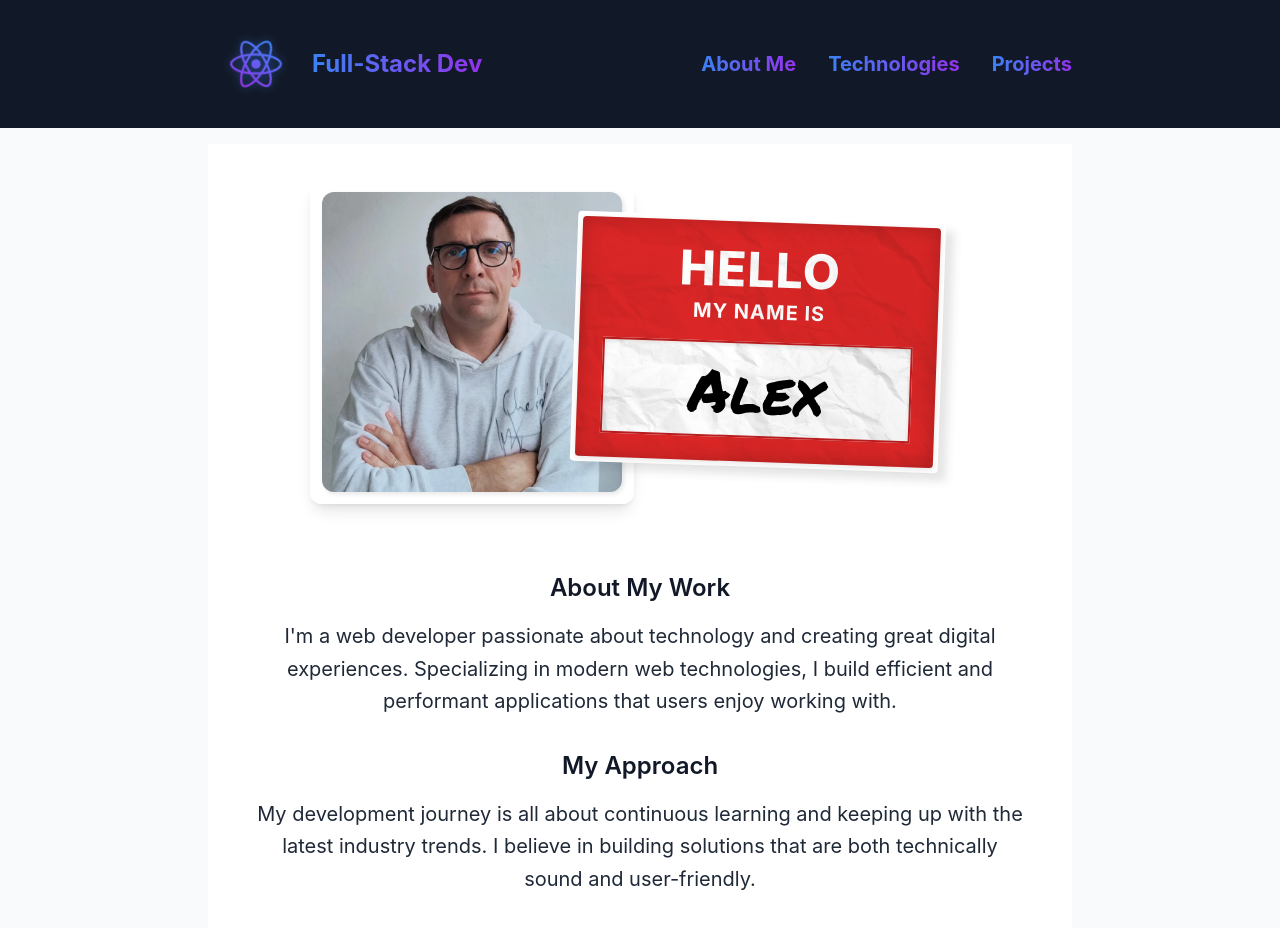
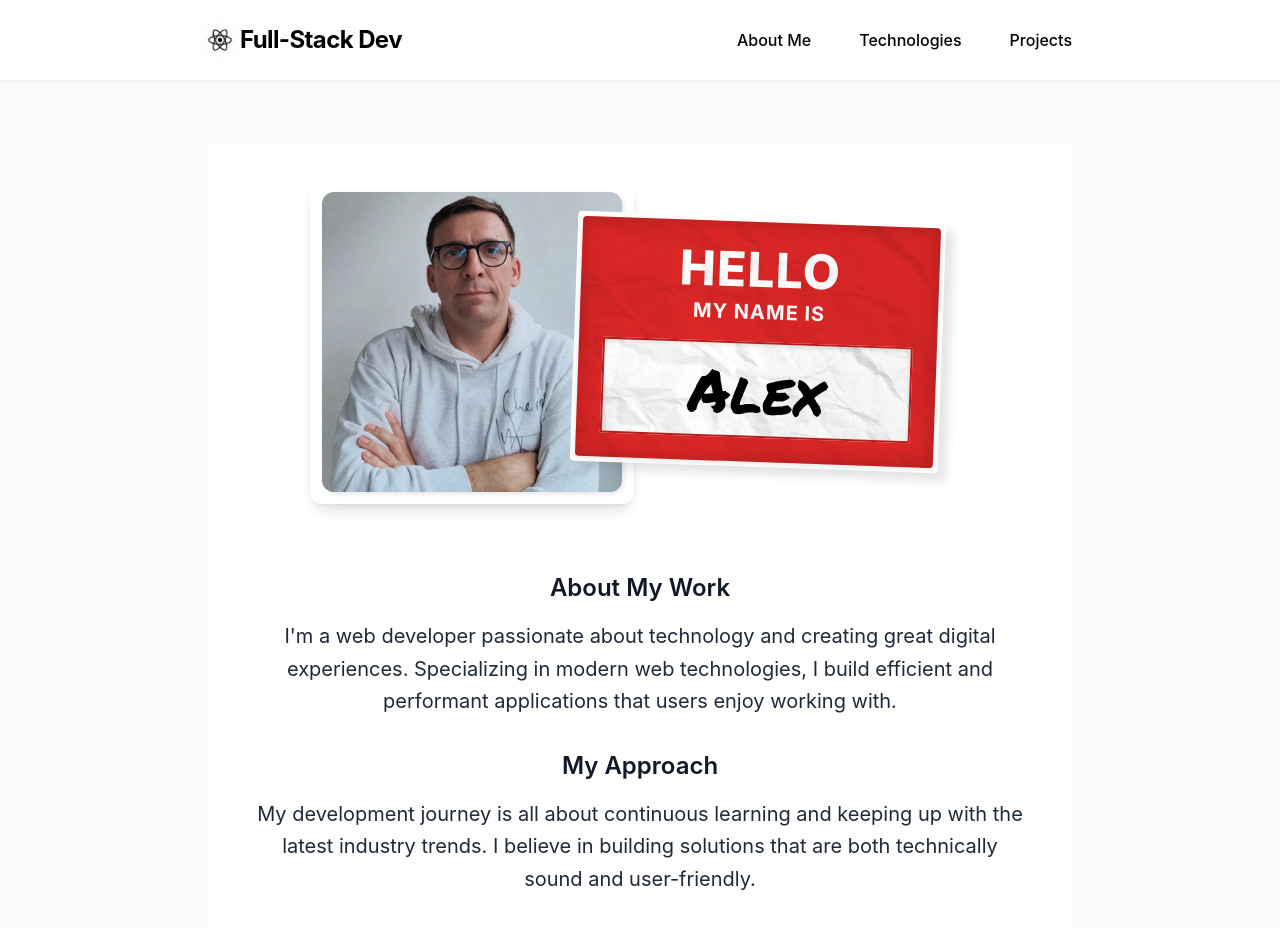
Before and after one commit to olekszij/developer-portfolio, a Next.js app: page / in a window 1280 px wide. Shown: the top 928 px of the page. Built offline with nearby package versions, Linux system fonts and the light colour scheme.

Commit message:
new header

```diff
--- a/src/app/components/Header.tsx
+++ b/src/app/components/Header.tsx
@@ -6,7 +6,7 @@ import { FaReact } from "react-icons/fa";
 
 const Header = () => {
     return (
-        <header className="fixed top-0 left-0 w-full bg-gray-900 text-white py-4 z-[9999]">
+        <header className="fixed top-0 left-0 w-full bg-white text-black py-6 z-[9999] border-b border-gray-100">
             <style jsx global>{`
                 @keyframes spin-slow {
                     from {
@@ -18,24 +18,18 @@ const Header = () => {
                 }
                 .react-icon {
                     animation: spin-slow 20s linear infinite;
-                    filter: drop-shadow(0 0 8px rgba(59, 130, 246, 0.5));
+                    filter: drop-shadow(0 0 8px rgba(0, 0, 0, 0.1));
                 }
             `}</style>
             <div className="container mx-auto px-4 md:px-20 lg:px-40 xl:px-52">
                 <div className="flex items-center justify-between">
-                    <div className="flex items-center space-x-1 md:space-x-2">
-                        <div className="relative" style={{ transform: 'scale(0.55)' }}>
-                            <FaReact className="text-6xl md:text-8xl react-icon" style={{ fill: 'url(#blue-purple-gradient)' }} />
-                            <svg width="0" height="0">
-                                <linearGradient id="blue-purple-gradient" x1="0%" y1="0%" x2="100%" y2="0%">
-                                    <stop stopColor="#3B82F6" offset="0%" />
-                                    <stop stopColor="#9333EA" offset="100%" />
-                                </linearGradient>
-                            </svg>
+                    <div className="flex items-center space-x-1 md:space-x-2 cursor-pointer" onClick={() => window.scrollTo({ top: 0, behavior: 'smooth' })}>
+                        <div className="flex items-center">
+                            <FaReact className="text-xl md:text-2xl react-icon mr-2" style={{ fill: 'black' }} />
+                            <span className="text-xl md:text-2xl font-bold text-black tracking-tight">
+                                Full-Stack Dev
+                            </span>
                         </div>
-                        <span className="text-xl md:text-2xl font-bold bg-gradient-to-r from-blue-500 to-purple-600 text-transparent bg-clip-text">
-                            Full-Stack Dev
-                        </span>
                     </div>
                     <Nav />
                 </div>
--- a/src/app/components/Nav.tsx
+++ b/src/app/components/Nav.tsx
@@ -41,63 +41,60 @@ const Nav = () => {
                 className="md:hidden text-2xl"
             >
                 <div className="relative">
-                    <svg width="0" height="0">
-                        <linearGradient id="hamburger-gradient" x1="0%" y1="0%" x2="100%" y2="0%">
-                            <stop stopColor="#3B82F6" offset="0%" />
-                            <stop stopColor="#9333EA" offset="100%" />
-                        </linearGradient>
-                    </svg>
                     {isOpen ?
-                        <FaTimes size={28} style={{ fill: 'url(#hamburger-gradient)' }} /> :
-                        <FaBars size={28} style={{ fill: 'url(#hamburger-gradient)' }} />
+                        <FaTimes size={28} style={{ fill: 'black' }} /> :
+                        <FaBars size={28} style={{ fill: 'black' }} />
                     }
                 </div>
             </button>
 
             {/* Desktop Navigation */}
-            <nav className="hidden md:flex space-x-8">
+            <nav className="hidden md:flex space-x-12">
                 <button
                     onClick={() => scrollToSection('about-me')}
-                    className="text-xl font-bold bg-gradient-to-r from-blue-500 to-purple-600 text-transparent bg-clip-text transition-all duration-300 hover:scale-110">
+                    className="text-base font-medium text-black transition-all duration-300 relative group">
                     About Me
+                    <span className="absolute bottom-0 left-0 w-0 h-0.5 bg-blue-600 transition-all duration-300 group-hover:w-full"></span>
                 </button>
                 <button
                     onClick={() => scrollToSection('technologies')}
-                    className="text-xl font-bold bg-gradient-to-r from-blue-500 to-purple-600 text-transparent bg-clip-text transition-all duration-300 hover:scale-110">
+                    className="text-base font-medium text-black transition-all duration-300 relative group">
                     Technologies
+                    <span className="absolute bottom-0 left-0 w-0 h-0.5 bg-purple-600 transition-all duration-300 group-hover:w-full"></span>
                 </button>
                 <button
                     onClick={() => scrollToSection('projects')}
-                    className="text-xl font-bold bg-gradient-to-r from-blue-500 to-purple-600 text-transparent bg-clip-text transition-all duration-300 hover:scale-110">
+                    className="text-base font-medium text-black transition-all duration-300 relative group">
                     Projects
+                    <span className="absolute bottom-0 left-0 w-0 h-0.5 bg-green-600 transition-all duration-300 group-hover:w-full"></span>
                 </button>
             </nav>
 
             {/* Mobile Navigation */}
             {isOpen && (
-                <nav className="fixed inset-0 bg-gray-800 z-50 md:hidden">
-                    <div className="absolute top-4 right-4">
+                <nav className="fixed inset-0 bg-white z-50 md:hidden">
+                    <div className="absolute top-6 right-6">
                         <button
                             onClick={() => setIsOpen(false)}
                             className="text-2xl"
                         >
-                            <FaTimes size={28} style={{ fill: 'url(#hamburger-gradient)' }} />
+                            <FaTimes size={28} style={{ fill: 'black' }} />
                         </button>
                     </div>
-                    <div className="flex flex-col items-center justify-center h-full space-y-8">
+                    <div className="flex flex-col items-center justify-center h-full space-y-12">
                         <button
                             onClick={() => scrollToSection('about-me')}
-                            className="text-4xl font-bold bg-gradient-to-r from-blue-500 to-purple-600 text-transparent bg-clip-text transition-all duration-300 hover:scale-110">
+                            className="text-2xl font-medium text-black transition-all duration-300">
                             About Me
                         </button>
                         <button
                             onClick={() => scrollToSection('technologies')}
-                            className="text-4xl font-bold bg-gradient-to-r from-blue-500 to-purple-600 text-transparent bg-clip-text transition-all duration-300 hover:scale-110">
+                            className="text-2xl font-medium text-black transition-all duration-300">
                             Technologies
                         </button>
                         <button
                             onClick={() => scrollToSection('projects')}
-                            className="text-4xl font-bold bg-gradient-to-r from-blue-500 to-purple-600 text-transparent bg-clip-text transition-all duration-300 hover:scale-110">
+                            className="text-2xl font-medium text-black transition-all duration-300">
                             Projects
                         </button>
                     </div>
```
